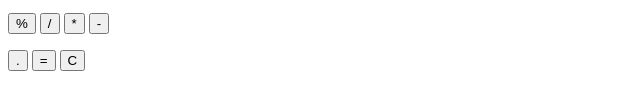
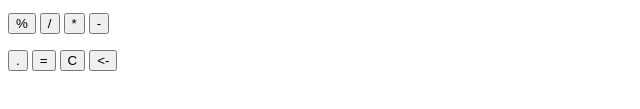
Before and after one commit to AlexDarchuk/lv422-js-calk, a plain HTML site: page index.html in a window 1280 px wide. Shown: the part 143-252 px from the top of the page, 0-640 px from the left. Drawn offline with Linux system fonts and the light colour scheme.

Commit message:
Update index.html

```diff
--- a/index.html
+++ b/index.html
@@ -44,6 +44,7 @@
 		<button>.</button>
                 <button class="equal">=</button>
 		<input type="button" value="C" onclick="clearContent();">
+		<button class="backspace"><-</button>
 	</div>
 	</div>
 
```
Lines whose indentation alone changed are shown as unchanged.
